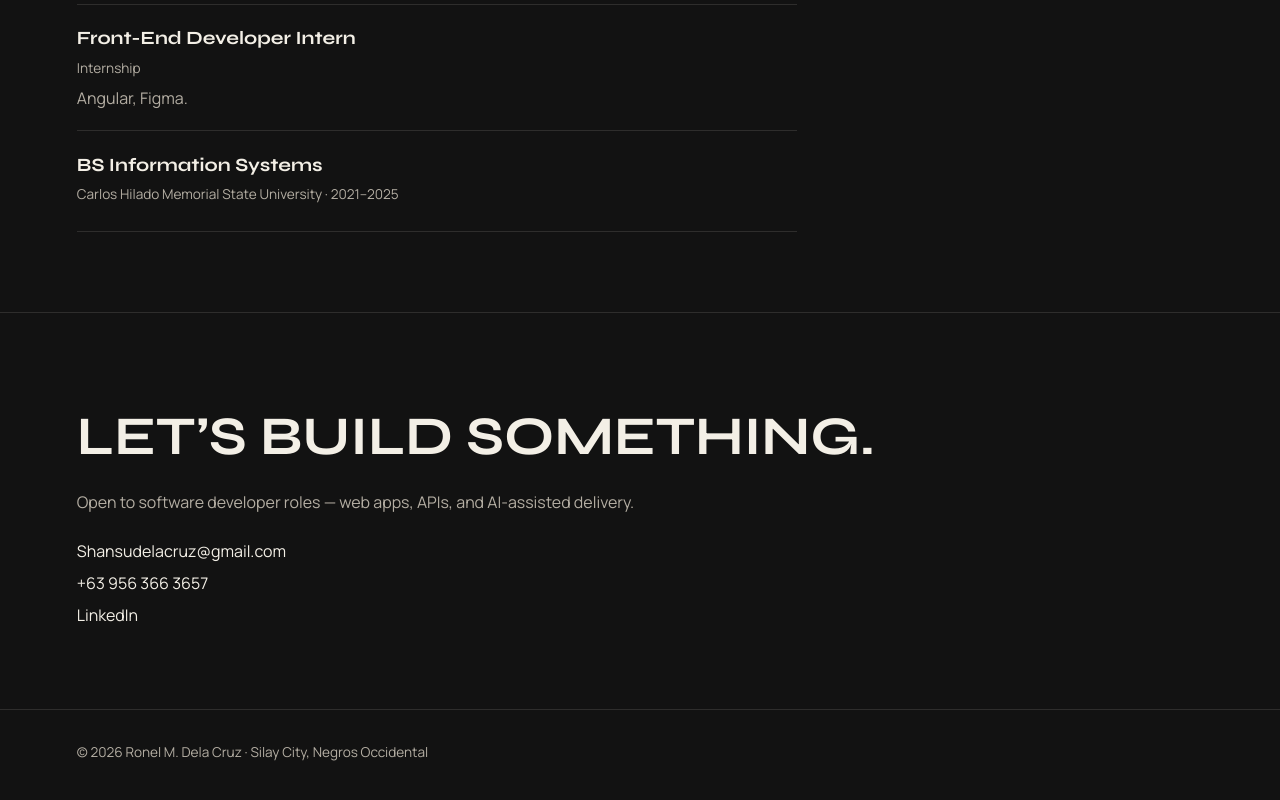
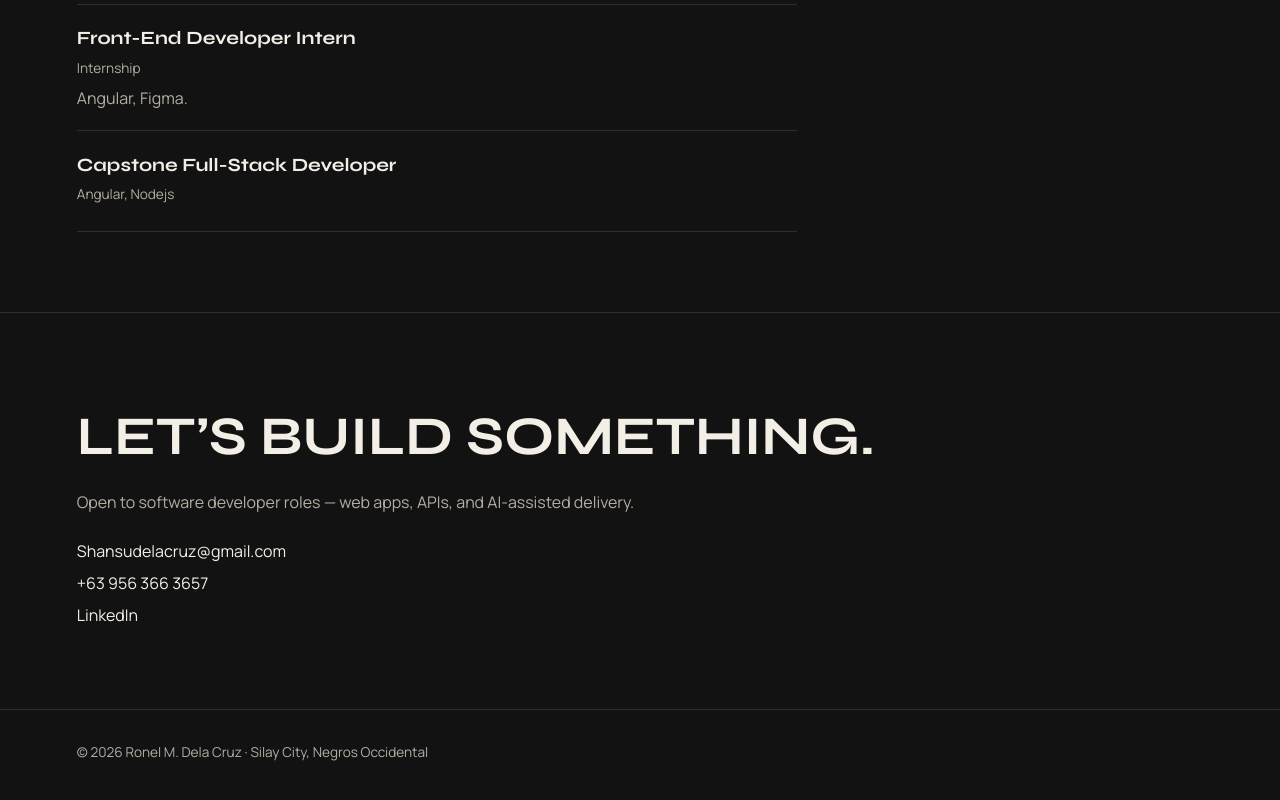
Before and after one commit to shnsu/shansu-portfolio, a plain HTML site: page index.html in a window 1280 px wide. Shown: the part 3043-3843 px from the top of the page. Drawn offline with Linux system fonts and the light colour scheme.

Commit message:
Update portfolio

```diff
--- a/index.html
+++ b/index.html
@@ -134,8 +134,8 @@
         <p>Angular, Figma.</p>
       </li>
       <li>
-        <h3>BS Information Systems</h3>
-        <p class="meta">Carlos Hilado Memorial State University · 2021–2025</p>
+        <h3>Capstone Full-Stack Developer</h3>
+        <p class="meta">Angular, Nodejs</p>
       </li>
     </ol>
   </section>
```
